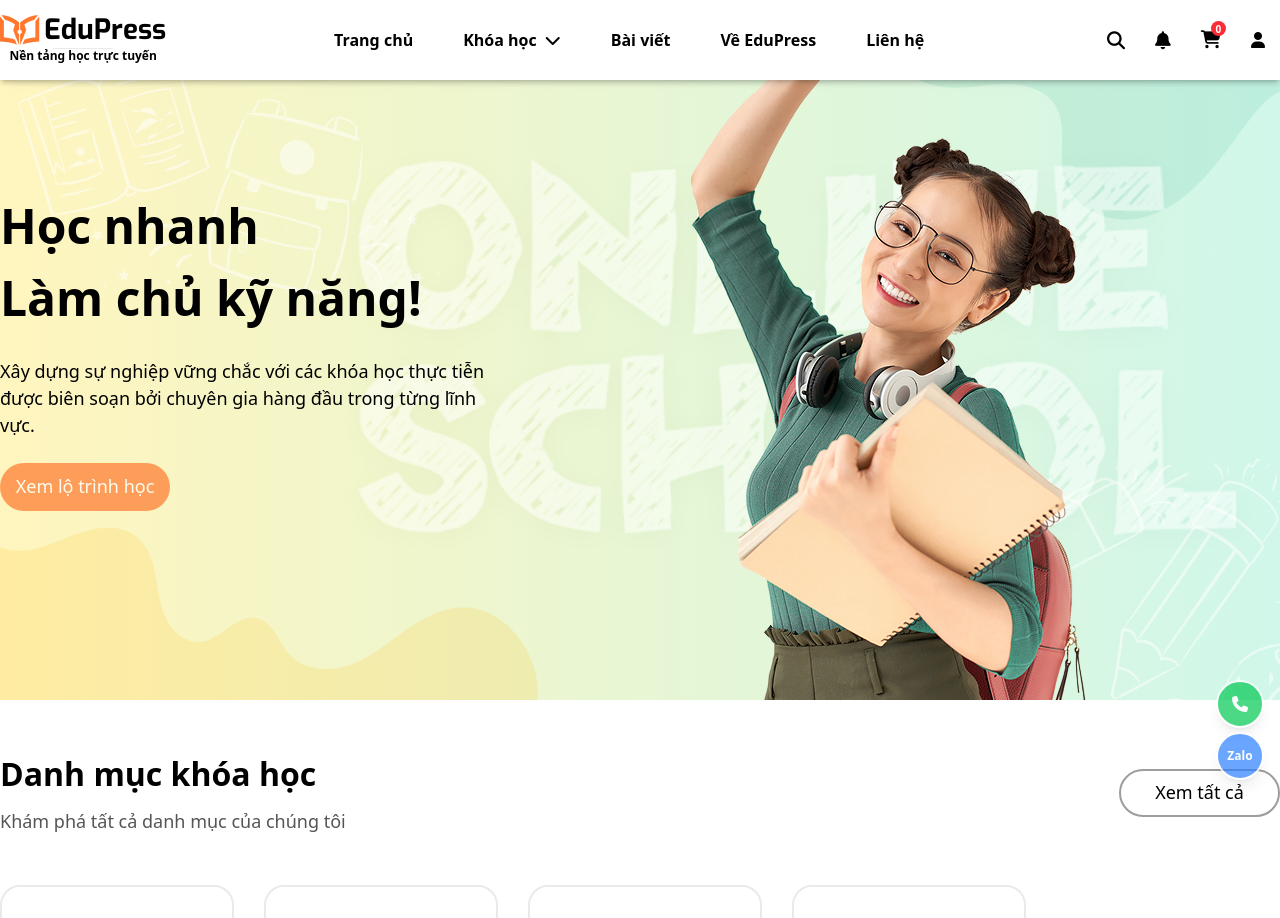
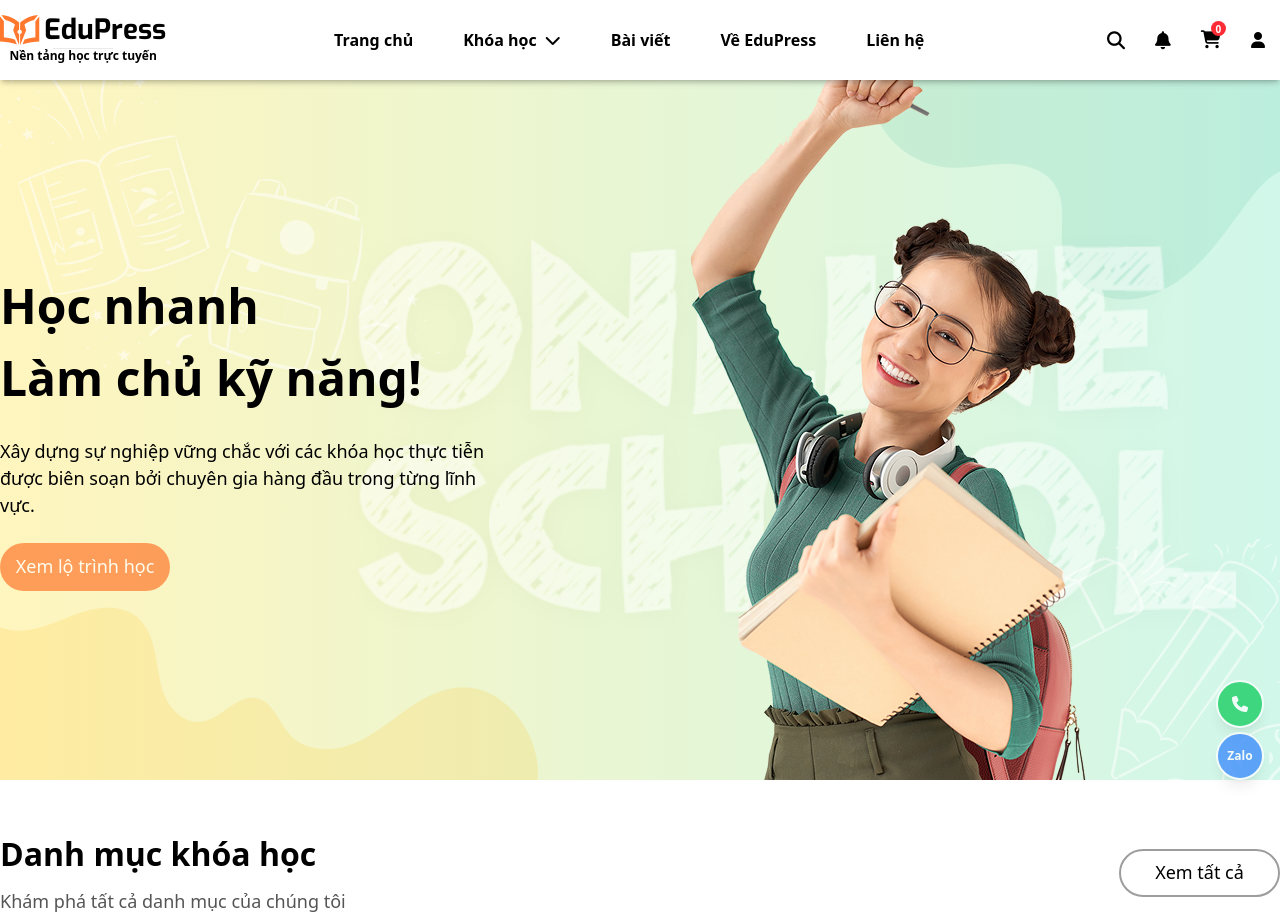
Before and after one commit to PhuNguyenPhong5524/web-courses, a website: page index.html in a window 1280 px wide. Shown: the top 918 px of the page. Drawn offline with nearby package versions, Linux system fonts and the light colour scheme.

Commit message:
update scroll page two

```diff
--- a/index.html
+++ b/index.html
@@ -17,7 +17,7 @@
 
         </header>
     <!-- Banner -->
-        <div class="bgr-banner flex justify-center items-center overflow-hidden">
+        <div class="bgr-banner flex justify-center items-center overflow-hidden mt-[80px]">
             <!-- Banner Background -->
                 <div class=" w-full h-[700px] relative group">
                     <!-- Image Banner -->
--- a/js/headerAndFooter.js
+++ b/js/headerAndFooter.js
@@ -69,28 +69,35 @@ document.addEventListener("DOMContentLoaded", () => {
     const contactBtns = document.getElementById("contactBtns");
     const header = document.querySelector(".showHeader");
 
+    let lastScrollY = window.scrollY; // lưu vị trí scroll trước
+
     window.addEventListener("scroll", () => {
-        if (window.scrollY > 400) {
-            // Hiện scroll-to-top
+        const currentScrollY = window.scrollY;
+
+        // Scroll down -> ẩn header, scroll-to-top hiện
+        if (currentScrollY > lastScrollY && currentScrollY > 100) {
+            header.style.transform = "translateY(-100%)"; // ẩn header
+        }
+        // Scroll up -> hiện header
+        else if (currentScrollY < lastScrollY) {
+            header.style.transform = "translateY(0)"; // hiện header
+        }
+
+        // Hiện/ẩn scroll-to-top
+        if (currentScrollY > 400) {
             scrollBtn.classList.remove("opacity-0", "pointer-events-none");
             scrollBtn.classList.add("opacity-100");
 
-            // Dịch container Phone/Zalo lên mượt
+            // Dịch container Phone/Zalo lên
             contactBtns.style.transform = "translateY(-45px)";
-
-            // Ẩn header trượt lên
-            header.style.transform = "translateY(-100%)";
         } else {
-            // Ẩn scroll-to-top
             scrollBtn.classList.add("opacity-0", "pointer-events-none");
             scrollBtn.classList.remove("opacity-100");
 
-            // Trả container Phone/Zalo về vị trí ban đầu
             contactBtns.style.transform = "translateY(0)";
+        }
 
-            // Hiện header lại
-            header.style.transform = "translateY(0)";
-        }
+        lastScrollY = currentScrollY; // cập nhật vị trí scroll trước
     });
 
     // Scroll to top
@@ -98,6 +105,7 @@ document.addEventListener("DOMContentLoaded", () => {
         window.scrollTo({ top: 0, behavior: "smooth" });
     });
 });
+
 
 
 
```
Also changed, not shown: page/user/courses-category.html (+2 -2 lines), page/user/profile.html (+32 -0 lines).
